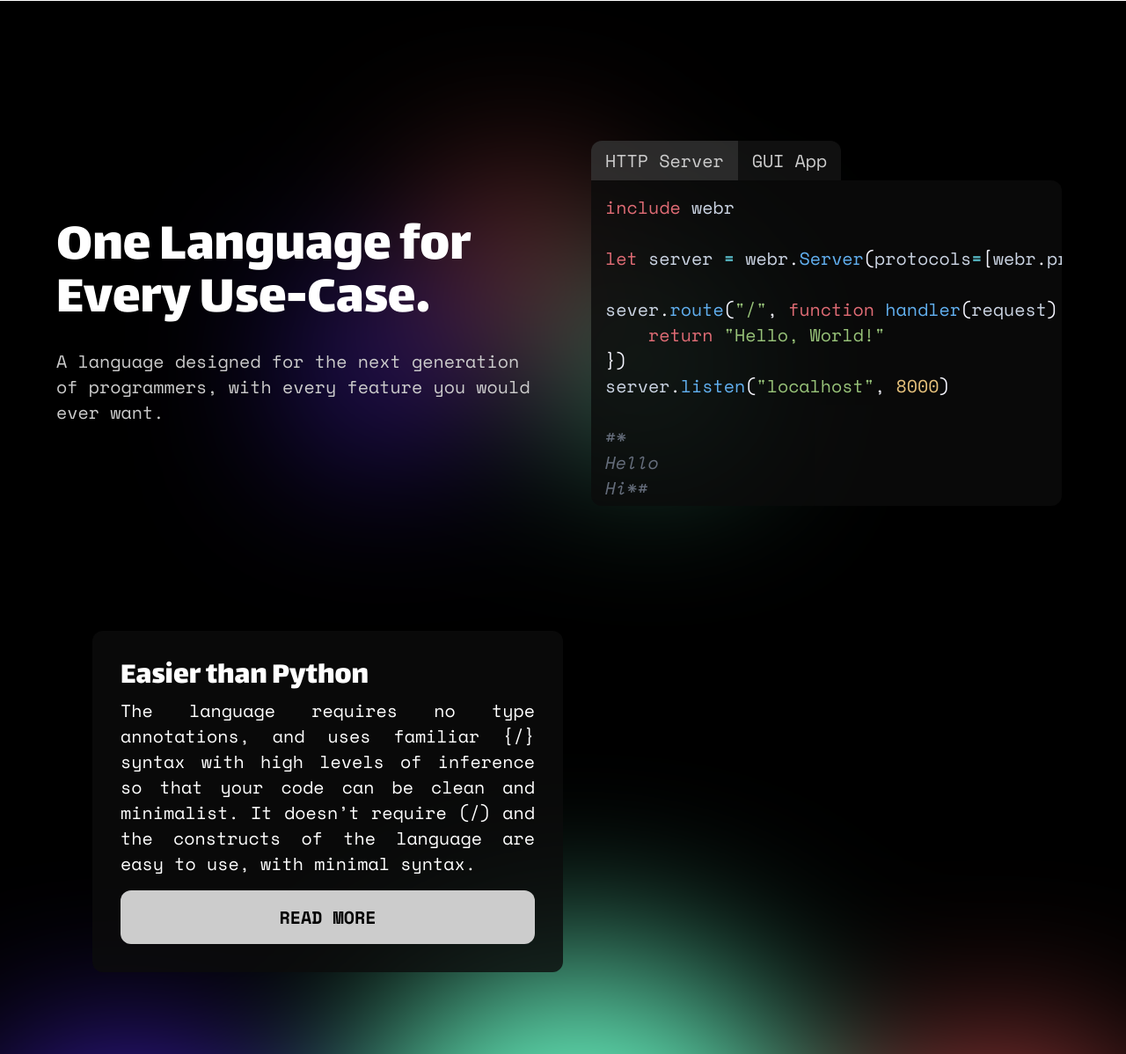
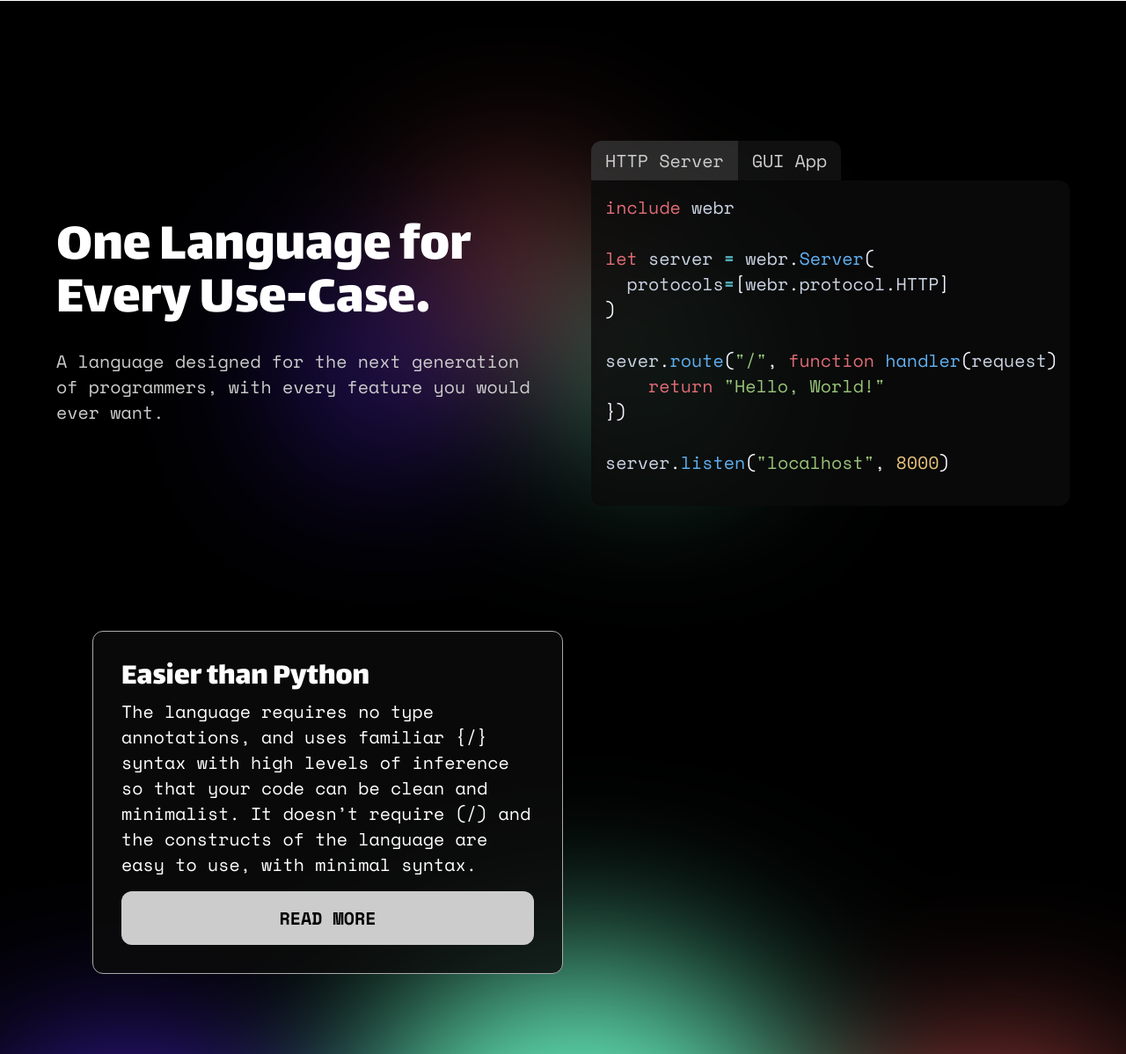
Before and after one commit to Aardvark-team/Aardvark-Site, a website built with Vite: page index.html in a window 1280 px wide. Shown: the part 77-1275 px from the top of the page at 88% size. Built offline with nearby package versions, Linux system fonts and the light colour scheme.

Commit message:
style changes

```diff
--- a/script.js
+++ b/script.js
@@ -16,16 +16,15 @@ new Example(
 	`
 include webr
 
-let server = webr.Server(protocols=[webr.protocol.HTTP])
+let server = webr.Server(
+  protocols=[webr.protocol.HTTP]
+)
 
 sever.route("/", function handler(request) {
     return "Hello, World!"
 })
+
 server.listen("localhost", 8000)
-
-#*
-Hello
-Hi*#
 `
 );
 new Example(
--- a/style.css
+++ b/style.css
@@ -129,6 +129,7 @@ main .split-code {
 	display: flex;
 	flex-direction: column;
 	justify-content: center;
+	overflow: hidden;
 }
 
 main .title {
@@ -150,7 +151,7 @@ main .code-examples {
 	display: flex;
 	flex-direction: column;
 	height: 415px;
-	width: 535px;
+	width: 100%;
 }
 
 main .example-code {
@@ -209,6 +210,7 @@ main .card-container {
 	display: flex;
 	flex-direction: column;
 	gap: 16px;
+	border: 1px solid var(--fg-dimmest);
 }
 
 .card-container > * {
@@ -239,7 +241,6 @@ main .card-container {
 
 .card .card-content {
 	font-size: 20px;
-	text-align: justify;
 }
 
 button {
```
